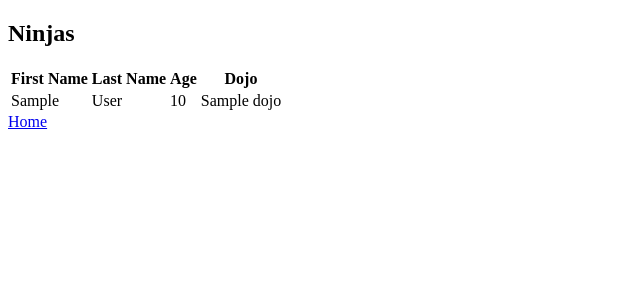
After one commit to jencamara/Python, a Flask app: page /ninjas/display in a window 1280 px wide. The commit adds this page. Shown: the top 300 px of the page, without its empty margins (0-640 px from the left). Run offline with Flask 2, Linux system fonts and the light colour scheme; tables that the repository leaves empty or names only in its code hold one stand-in row (values such as "Sample post").

Commit message:
W1D5 Commit

```diff
--- a/Dojos_and_Ninjas/flask_app/controllers/ninja_controller.py
+++ b/Dojos_and_Ninjas/flask_app/controllers/ninja_controller.py
@@ -2,6 +2,10 @@ from flask import render_template, redirect, request
 from flask_app import app
 from flask_app.models.dojo import Dojo
 from flask_app.models.ninja import Ninja
+
+@app.route("/ninjas/display")
+def show_ninjas():
+    return render_template("ninja.html", all_ninjas = Ninja.get_every())
 
 @app.route("/ninjas")
 def new_ninja():
--- a/Dojos_and_Ninjas/flask_app/models/dojo.py
+++ b/Dojos_and_Ninjas/flask_app/models/dojo.py
@@ -1,4 +1,5 @@
 from flask_app.config.mysqlconnection import connectToMySQL
+from flask_app.models import ninja
 
 class Dojo:
     def __init__ (self, data):
@@ -6,6 +7,7 @@ class Dojo:
         self.name = data ['name']
         self.created_at = data ['created_at']
         self.updated_at = data ['updated_at']
+        self.ninjas =[]
 
     @classmethod
     def create(cls, data):
@@ -31,7 +33,24 @@ class Dojo:
 
     @classmethod
     def get_single(cls, data):
-        pass
+        query = "SELECT * FROM dojos LEFT JOIN ninjas ON dojos.id = ninjas.dojo_id WHERE dojos.id = %(id)s;"
+        results = connectToMySQL("dojos_and_ninjas_schema").query_db(query, data)
+
+        print(results)
+
+        dojo = cls(results[0])
+        for row in results:
+            row_data ={
+                "id": row['ninjas.id'],
+                "first_name": row['first_name'],
+                "last_name": row['first_name'],
+                "age": row['age'],
+                "created_at": row['ninjas.created_at'],
+                "updated_at": row['ninjas.updated_at']
+            }
+            dojo.ninjas.append(ninja.Ninja(row_data))
+
+        return dojo
 
     @classmethod
     def update(cls, data):
--- a/Dojos_and_Ninjas/flask_app/models/ninja.py
+++ b/Dojos_and_Ninjas/flask_app/models/ninja.py
@@ -1,9 +1,12 @@
 from flask_app.config.mysqlconnection import connectToMySQL
+from flask_app.models import dojo
 
 class Ninja:
     def __init__ (self, data):
         self.id = data ['id']
-        self.dojo_id = data ['dojo_id']
+
+        if "dojo_id" in data:
+            self.dojo = dojo.Dojo.get_single({"id": data['dojo_id']})
         self.first_name = data ['first_name']
         self.last_name = data ['last_name']
         self.age = data ['age']
@@ -22,7 +25,14 @@ class Ninja:
 
     @classmethod
     def get_every(cls):
-        pass
+        query = "SELECT * FROM ninjas;"
+        results = connectToMySQL("dojos_and_ninjas_schema").query_db(query)
+
+        ninjas = []
+        for row in results:
+            ninjas.append(cls(row))
+
+        return ninjas
 
     @classmethod
     def get_one(cls, data):
--- a/Dojos_and_Ninjas/flask_app/templates/index.html
+++ b/Dojos_and_Ninjas/flask_app/templates/index.html
@@ -24,12 +24,14 @@
             {% for dojo in all_dojos %}
                 <tr>
                     <td>
-                        {{ dojo.name }}
+                        <a href="/ninjas/display">{{ dojo.name }}</a>
                     </td>
                 </tr>
             {% endfor %}
         </tbody>
     </table>
-    <a href="/ninjas"> Add Ninja</a>
+    <div>
+        <a href="/ninjas"> Add Ninja</a>
+    </div>
 </body>
 </html>
--- a/Dojos_and_Ninjas/flask_app/templates/new_ninja.html
+++ b/Dojos_and_Ninjas/flask_app/templates/new_ninja.html
@@ -8,7 +8,7 @@
 </head>
 <body>
     <h2>New Ninja</h2>
-    <form action="/ninja/create" method="post">
+    <form action="/ninjas/create" method="post">
         <p>
             Dojo:
             <select name="dojo_id" id="">
--- /dev/null
+++ b/Dojos_and_Ninjas/flask_app/templates/ninja.html
@@ -0,0 +1,33 @@
+<!DOCTYPE html>
+<html lang="en">
+<head>
+    <meta charset="UTF-8">
+    <meta http-equiv="X-UA-Compatible" content="IE=edge">
+    <meta name="viewport" content="width=device-width, initial-scale=1.0">
+    <title>Show Dojo</title>
+</head>
+<body>
+    <h2> Ninjas</h2>
+    <table>
+        <thead>
+            <tr>
+                <th>First Name</th>
+                <th>Last Name</th>
+                <th>Age</th>
+                <th>Dojo</th>
+            </tr>
+        </thead>
+        <tbody>
+            {% for ninja in all_ninjas %}
+            <tr>
+                <td>{{ ninja.first_name}}</td>
+                <td>{{ ninja.last_name}}</td>
+                <td>{{ ninja.age}}</td>
+                <td>{{ninja.dojo.name}}</td>
+            </tr>
+            {% endfor %}
+        </tbody>
+    </table>
+    <a href="/dojos">Home</a>
+</body>
+</html>
```
Also changed, not shown: Dojos_and_Ninjas/flask_app/templates/dojo.html (deleted, +0 -12 lines).
